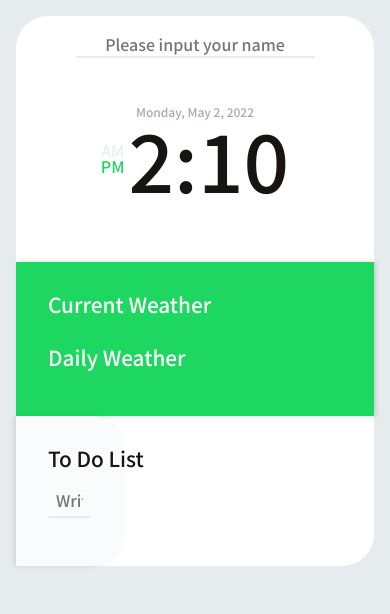
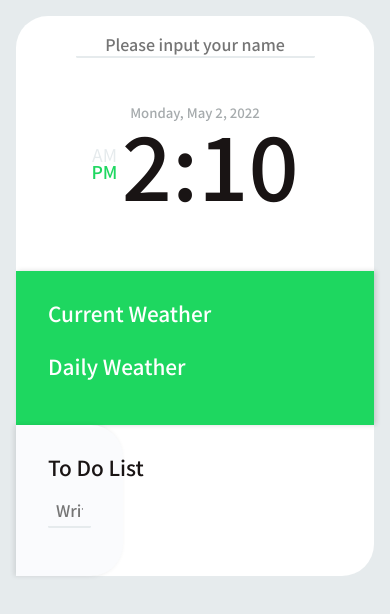
Before and after one commit to hm-Jeon/New-Momentum, a website built with Parcel: page index.html in a window 390 px wide. Built offline with nearby package versions, Linux system fonts and the light colour scheme; no server answers; a web font is replaced by a local one.

Commit message:
CSS 수정
- Weather, Clock 수정

```diff
--- a/package.json
+++ b/package.json
@@ -19,7 +19,6 @@
     "express": "^4.17.3",
     "handlebars": "^4.7.7",
     "http-proxy-middleware": "^1.3.1",
-    "maxlength-contenteditable": "^1.0.1",
     "morgan": "^1.10.0",
     "parcel-bundler": "^1.9.4",
     "typeit": "^8.5.3",
--- a/src/css/clock/clock.scss
+++ b/src/css/clock/clock.scss
@@ -89,7 +89,7 @@ section.center {
 
     @media screen and (max-width: 500px) {
       padding: 3rem 0;
-      font-size: 5rem;
+      font-size: 5.5rem;
     }
   }
 }
--- a/src/css/weather/weather.scss
+++ b/src/css/weather/weather.scss
@@ -7,6 +7,7 @@
 
       .content {
         padding: 1rem 0;
+        transition: var(--font-size-transition);
 
         & > div {
           display: flex;
@@ -15,7 +16,6 @@
           justify-content: space-evenly;
           font-size: 5rem;
           @include weatherDiv(100%, 1rem, 2rem);
-          transition: var(--font-size-transition);
 
           & > .icon {
             i {
```
Also changed, not shown: src/css/clock/clock.css, src/css/weather/weather.css, 3 other files.
